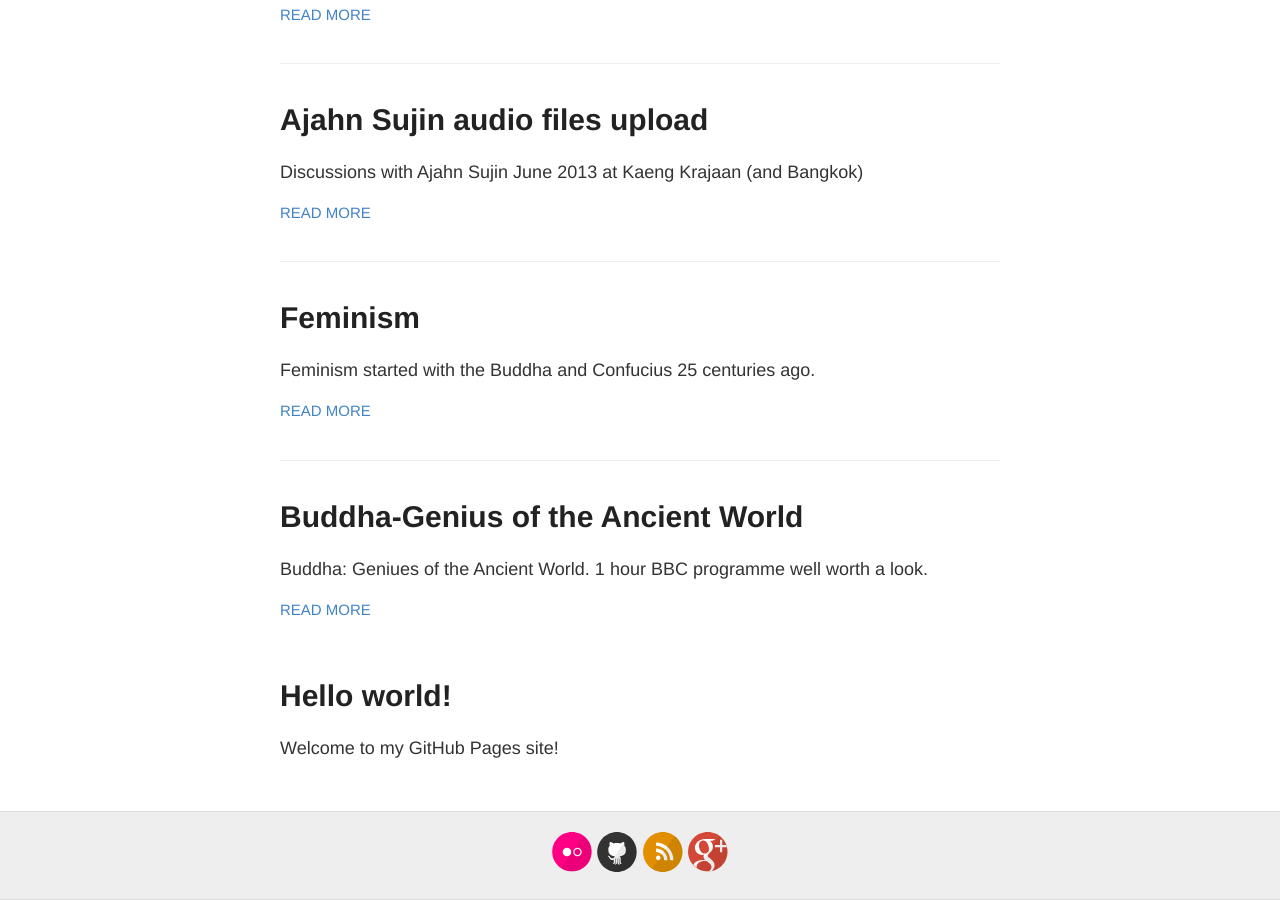
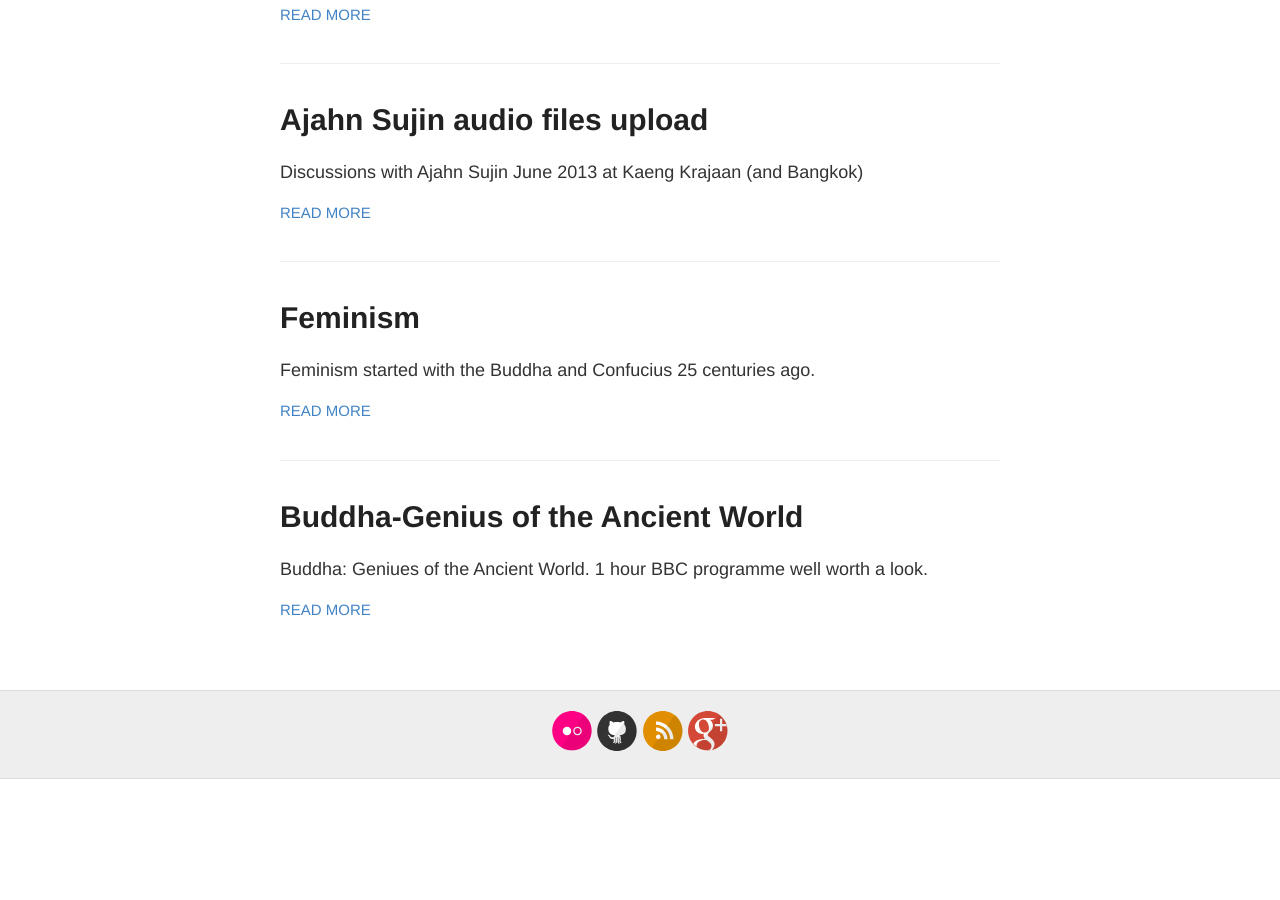
Before and after one commit to alwell/alwell.github.io, a Jekyll site: the page built from index.html, in a window 1280 px wide and 900 px high, scrolled down 4270 px. Built offline with Jekyll 4.4.1, drawn with Linux system fonts in a browser that asks for light colours; after the commit the page ends 5049 px from its top, so only the background shows below that.

Commit message:
Update index.html

```diff
--- a/index.html
+++ b/index.html
@@ -16,13 +16,3 @@ layout: default
     </article>
   {% endfor %}
 </div>
-<!DOCTYPE html>
-<html>
-  <head>
-    <title>My GitHub Pages Site</title>
-  </head>
-  <body>
-    <h1>Hello world!</h1>
-    <p>Welcome to my GitHub Pages site!</p>
-  </body>
-</html>
```
